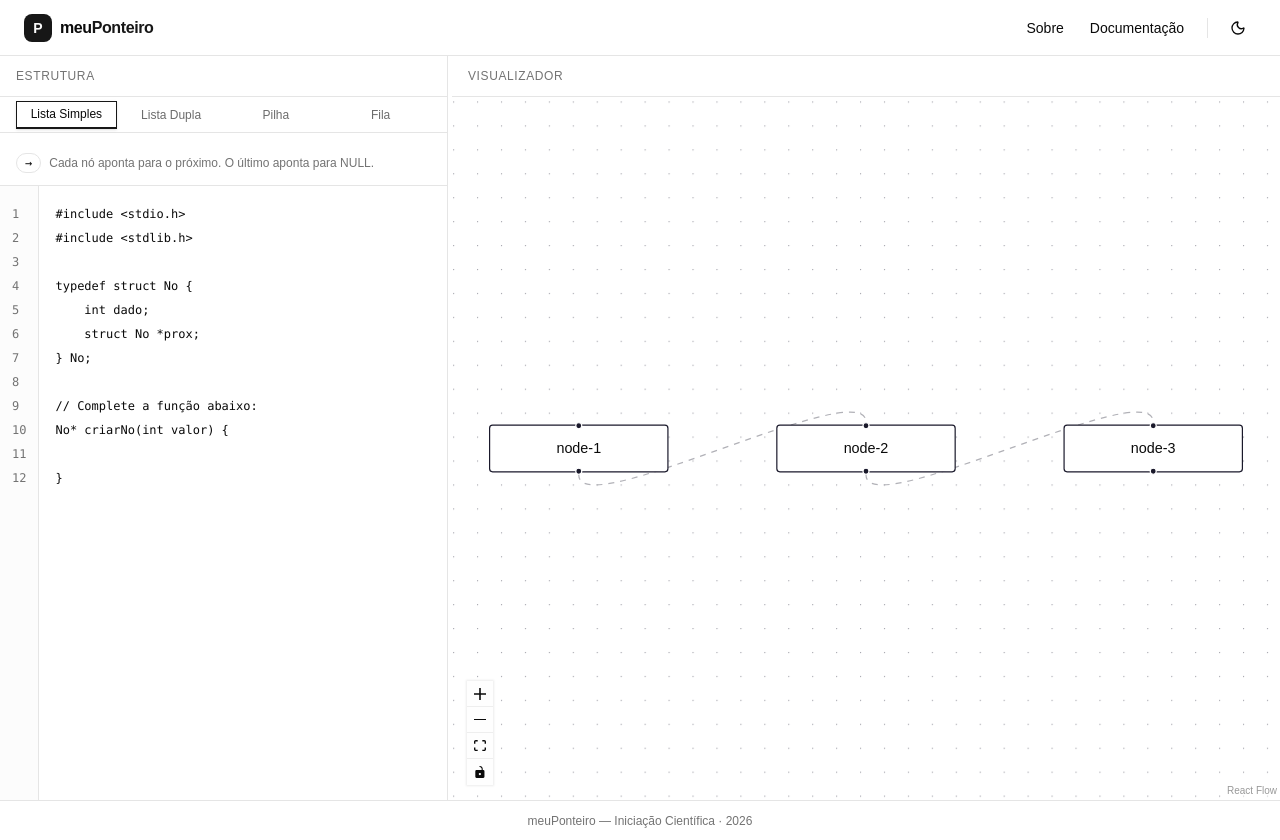
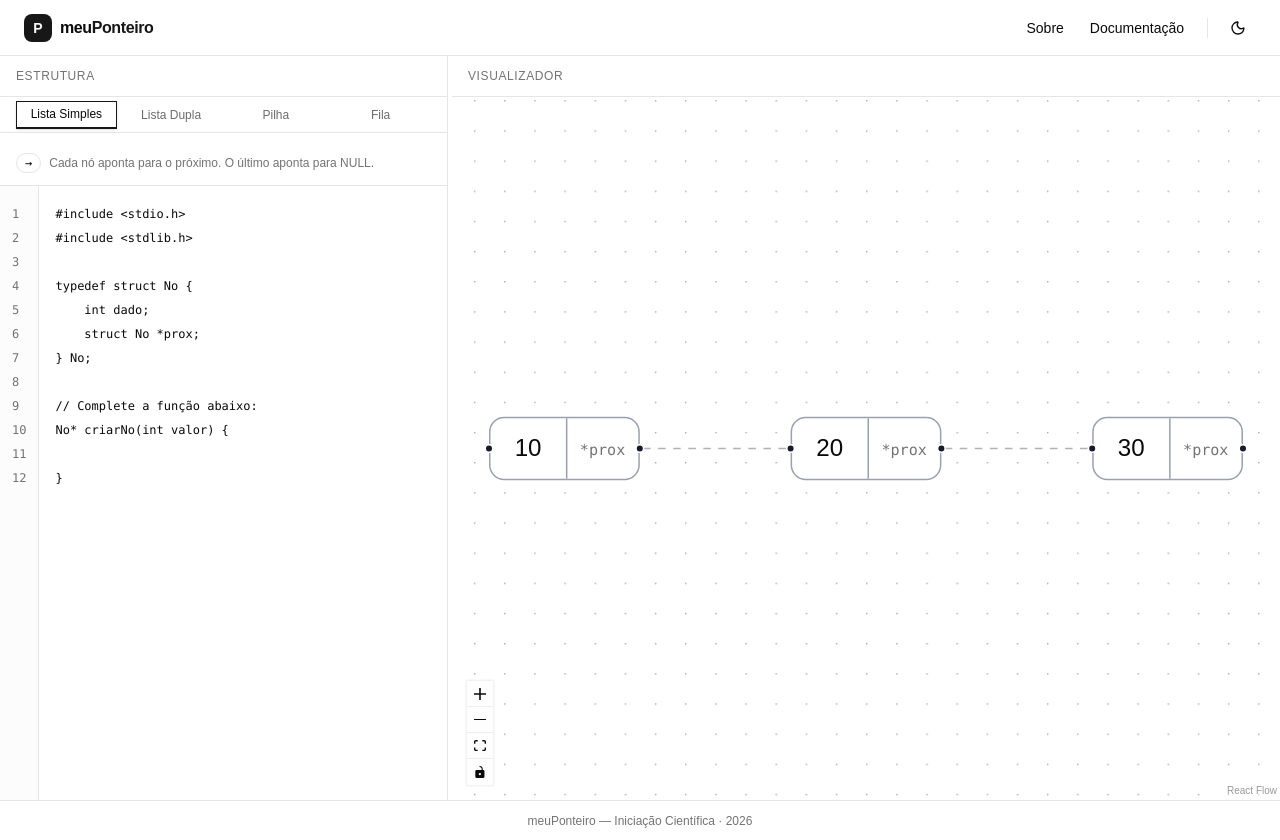
Before and after one commit to ronaldotavcano/IniciacaoCientifica, a React (Vite) app: page / in a window 1280 px wide. Built offline with nearby package versions, Linux system fonts and the light colour scheme.

Commit message:
feat: creating custom nodes (single and double) and leaving tabs dynamic

```diff
--- a/src/components/FlowPanel.tsx
+++ b/src/components/FlowPanel.tsx
@@ -1,33 +1,47 @@
-import { ReactFlow, Background, Controls, BackgroundVariant } from "@xyflow/react"
+import { ReactFlow, Background, Controls, BackgroundVariant, type Node, type Edge } from "@xyflow/react"
 import "@xyflow/react/dist/style.css"
+import { DoubleNode, SimpleNode } from "./nodes/StructNodes"
 
-const initialNodes = [
-  {
-    id: "node-1",
-    position: { x: 80, y: 160 },
-    data: { label: "node-1" },
-    type: " default",
-  },
-  {
-    id: "node-2",
-    position: { x: 320, y: 160 },
-    data: { label: "node-2" },
-    type: "default",
-  },
-  {
-    id: "node-3",
-    position: { x: 560, y: 160 },
-    data: { label: "node-3" },
-    type: "default",
-  },
-]
+const nodeTypes = {
+  "lista-simples":SimpleNode,
+  "lista-dupla":DoubleNode,
+}
 
-const initialEdges = [
-  { id: "e1-2", source: "node-1", target: "node-2", animated: true },
-  { id: "e2-3", source: "node-2", target: "node-3", animated: true },
-]
+const STRUCTURE_NODES: Record<string, Node[]> = {
+  "lista-simples": [
+    { id: "node-1", position: { x: 80, y: 160 }, data: { value: 10 }, type: "lista-simples" },
+    { id: "node-2", position: { x: 280, y: 160 }, data: { value: 20 }, type: "lista-simples" },
+    { id: "node-3", position: { x: 480, y: 160 }, data: { value: 30 }, type: "lista-simples" },
+  ],
+  "lista-dupla": [
+    { id: "node-1", position: { x: 80, y: 160 }, data: { value: 10 }, type: "lista-dupla" },
+    { id: "node-2", position: { x: 320, y: 160 }, data: { value: 20 }, type: "lista-dupla" },
+    { id: "node-3", position: { x: 560, y: 160 }, data: { value: 30 }, type: "lista-dupla" },
+  ],
+  "pilha": [],
+  "fila": [],
+}
 
-export default function FlowPanel() {
+const STRUCTURE_EDGES: Record<string, Edge[]> = {
+  "lista-simples": [
+    { id: "e1-2", source: "node-1", target: "node-2", animated: true },
+    { id: "e2-3", source: "node-2", target: "node-3", animated: true },
+  ],
+  "lista-dupla": [
+    { id: "e1-2", source: "node-1", sourceHandle: "source-prox", target: "node-2", targetHandle: "target-top", animated: true },
+    { id: "e2-3", source: "node-2", sourceHandle: "source-prox", target: "node-3", targetHandle: "target-top", animated: true },
+    { id: "e3-2", source: "node-3", sourceHandle: "source-ante", target: "node-2", targetHandle: "target-bottom", animated: true },
+    { id: "e2-1", source: "node-2", sourceHandle: "source-ante", target: "node-1", targetHandle: "target-bottom", animated: true },
+  ],
+  "pilha": [],
+  "fila": [],
+}
+
+interface FlowPanelProps {
+  activeStructure: string
+}
+
+export default function FlowPanel({ activeStructure}: FlowPanelProps) {
   return (
     <div className="flex flex-col h-full">
       <div className="px-4 py-3 border-b border-border flex items-center justify-between shrink-0">
@@ -39,8 +53,9 @@ export default function FlowPanel() {
 
       <div className="flex-1">
         <ReactFlow
-          nodes={initialNodes}
-          edges={initialEdges}
+          nodeTypes={nodeTypes}
+          nodes={STRUCTURE_NODES[activeStructure] ?? []}
+          edges={STRUCTURE_EDGES[activeStructure] ?? []}
           fitView
           proOptions={{ hideAttribution: false }}
         >
--- a/src/components/StructPanel.tsx
+++ b/src/components/StructPanel.tsx
@@ -86,7 +86,12 @@ void enqueue(Fila *f, int valor) {
   },
 ]
 
-export default function StructPanel() {
+interface StructPanelProps {
+  activeStructure: string
+  onStructureChange: (value: string) => void
+}
+
+export default function StructPanel({ activeStructure, onStructureChange }: StructPanelProps) {
   return (
     <div className="flex flex-col h-full">
       <div className="px-4 py-3 border-b border-border flex items-center gap-2">
@@ -95,7 +100,7 @@ export default function StructPanel() {
         </span>
       </div>
 
-      <Tabs defaultValue="lista-simples" className="flex flex-col flex-1 overflow-hidden">
+      <Tabs value={activeStructure} onValueChange={onStructureChange} className="flex flex-col flex-1 overflow-hidden">
         <TabsList className="w-full justify-start rounded-none border-b border-border bg-transparent px-4 gap-1 h-10 shrink-0">
           {STRUCTURES.map(s => (
             <TabsTrigger
--- /dev/null
+++ b/src/components/nodes/StructNodes.tsx
@@ -0,0 +1,48 @@
+import { Handle, Position } from "@xyflow/react"
+
+export function SimpleNode({ data }: { data: { value: number } }) {
+  return (
+    <div>
+      <div className="flex border-[1.5px] border-gray-400 dark:border-border bg-card rounded-lg">
+
+        <div className="py-2 px-4 text-foreground font-medium">
+          {data.value}
+        </div>
+
+        <div className="border-l-[1.5px] border-gray-400 dark:border-border py-2 px-3 w-12 flex items-center justify-center">
+          <span className="text-[10px] text-muted-foreground font-mono">*prox</span>
+        </div>
+
+      </div>
+      <Handle type="target" position={Position.Left} />
+      <Handle type="source" position={Position.Right} />
+    </div>
+  )
+}
+
+export function DoubleNode({ data }: { data: { value: number } }) {
+  return (
+    <div>
+      <div className="flex border-[1.5px] border-gray-400 dark:border-border bg-card rounded-lg">
+
+        <div className="relative border-r-[1.5px] border-gray-400 dark:border-border py-2 px-3 w-12 flex items-center justify-center">
+          <span className="text-[10px] text-muted-foreground font-mono">*ante</span>
+          <Handle type="source" position={Position.Left} id="source-ante" />
+        </div>
+
+        <div className="py-2 px-4 text-foreground font-medium">
+          {data.value}
+        </div>
+
+        <div className="relative border-l-[1.5px] border-gray-400 dark:border-border py-2 px-3 w-12 flex items-center justify-center">
+          <span className="text-[10px] text-muted-foreground font-mono">*prox</span>
+          <Handle type="source" position={Position.Right} id="source-prox" />
+        </div>
+
+      </div>
+
+      <Handle type="target" position={Position.Top} id="target-top" />
+      <Handle type="target" position={Position.Bottom} id="target-bottom" />
+    </div>
+  )
+}
--- a/src/pages/HomePage.tsx
+++ b/src/pages/HomePage.tsx
@@ -6,8 +6,8 @@ export default function HomePage() {
   const [dividerPct, setDividerPct] = useState(35)
   const [isDragging, setIsDragging] = useState(false)
   const containerRef = useRef<HTMLDivElement>(null)
-
   const onMouseDown = useCallback(() => setIsDragging(true), [])
+  const [activeStructure, setActiveStructure] = useState("lista-simples")
 
   useEffect(() => {
     if (!isDragging) return
@@ -40,7 +40,7 @@ export default function HomePage() {
         className="flex flex-col border-r border-border overflow-hidden"
         style={{ width: `${dividerPct}%` }}
       >
-        <StructPanel />
+        <StructPanel activeStructure={activeStructure} onStructureChange={setActiveStructure} />
       </div>
 
       <div
@@ -50,7 +50,7 @@ export default function HomePage() {
       />
 
       <div className="flex flex-col flex-1 overflow-hidden">
-        <FlowPanel />
+        <FlowPanel activeStructure={activeStructure}/>
       </div>
     </div>
   )
```
